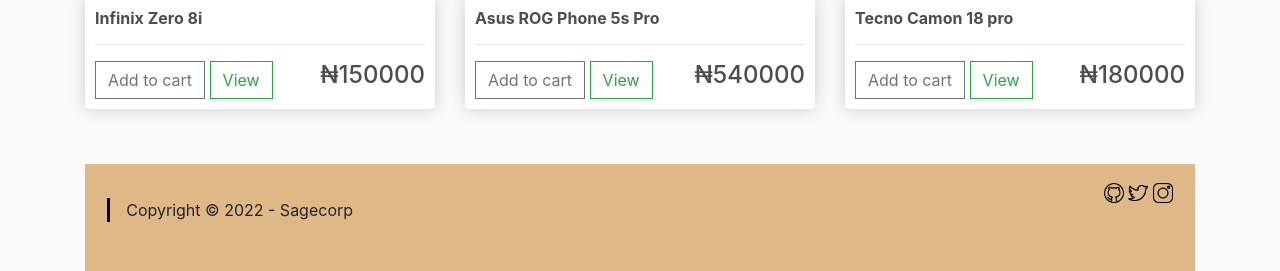
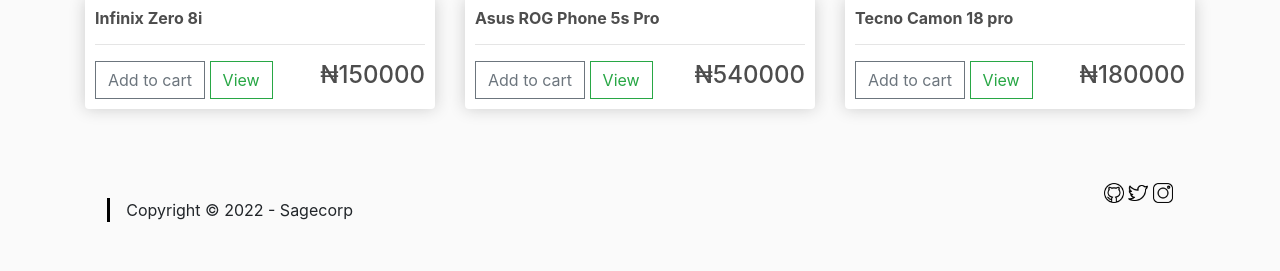
Before and after one commit to Osagie007/Rizzz, a Django app: page / in a window 1280 px wide. Shown: the part 1272-1543 px from the top of the page. Run offline with Django 4.2, Linux system fonts and the light colour scheme; data comes from the database, SQL or seed files in the repository; some libraries are stand-ins or nearby versions.

Commit message:
fourth commit

```diff
--- a/static/css/main.css
+++ b/static/css/main.css
@@ -112,7 +112,6 @@ h1,h2,h3,h4,h5,h6{
 	padding-bottom: 3%;
 	display: flex;
 	justify-content: space-between;
-	background-color: burlywood;
 	align-items: center;
 }
 
```
